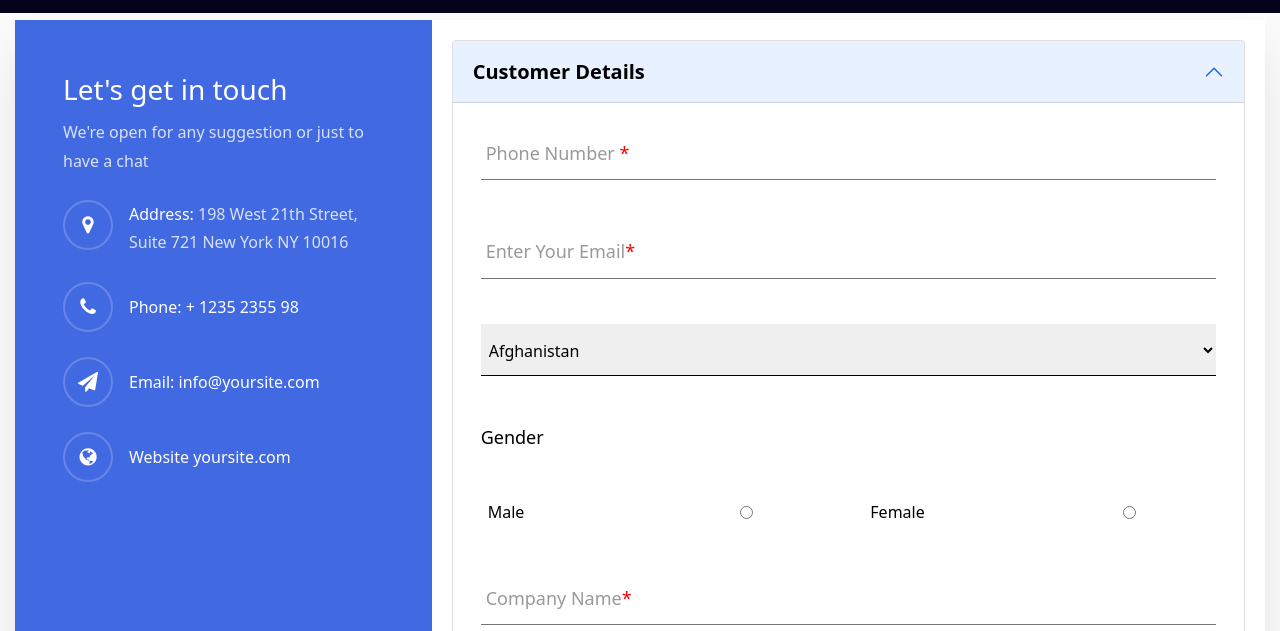
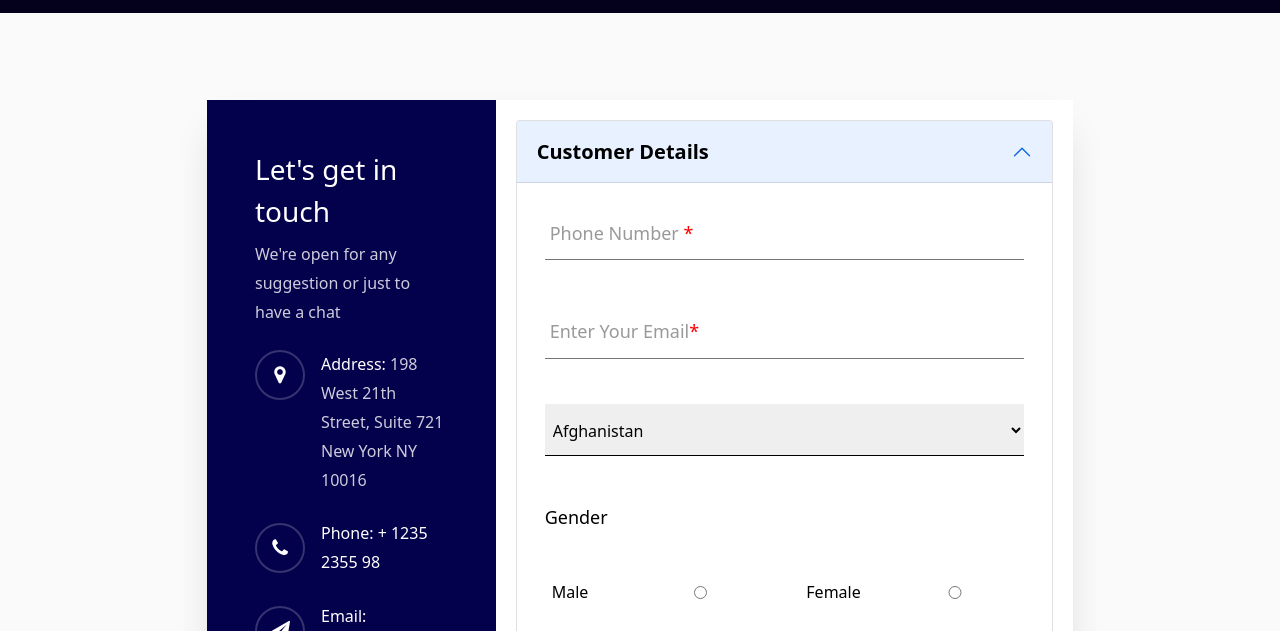
Before and after one commit to rvjainwal/Cloudify, a plain HTML site: page request/request.html in a window 1280 px wide. Shown: the part 92-723 px from the top of the page. Drawn offline with nearby package versions, Linux system fonts and the light colour scheme.

Commit message:
Update request.html

```diff
--- a/request/request.html
+++ b/request/request.html
@@ -16,6 +16,11 @@
 
 .bg-primary {
     background: #4169E1 !important;
+}
+		.ftco-section {
+    padding: 12em 0 7em;
+    width: 70%;
+    margin: 0 auto;
 }
 .accordion-button {
 	font-size: 20px;
@@ -871,7 +876,7 @@ input:focus ~ .highlight {
 								</div>
 							</div>
 							<div class="col-lg-4 col-md-5 d-flex align-items-stretch">
-								<div class="info-wrap bg-primary w-100 p-md-5 p-4">
+								<div class="info-wrap bg-primary w-100 p-md-5 p-4" style="background: #04014c !important;">
 									<h3>Let's get in touch</h3>
 									<p class="mb-4">We're open for any suggestion or just to have a chat</p>
 				        	<div class="dbox w-100 d-flex align-items-start">
```
